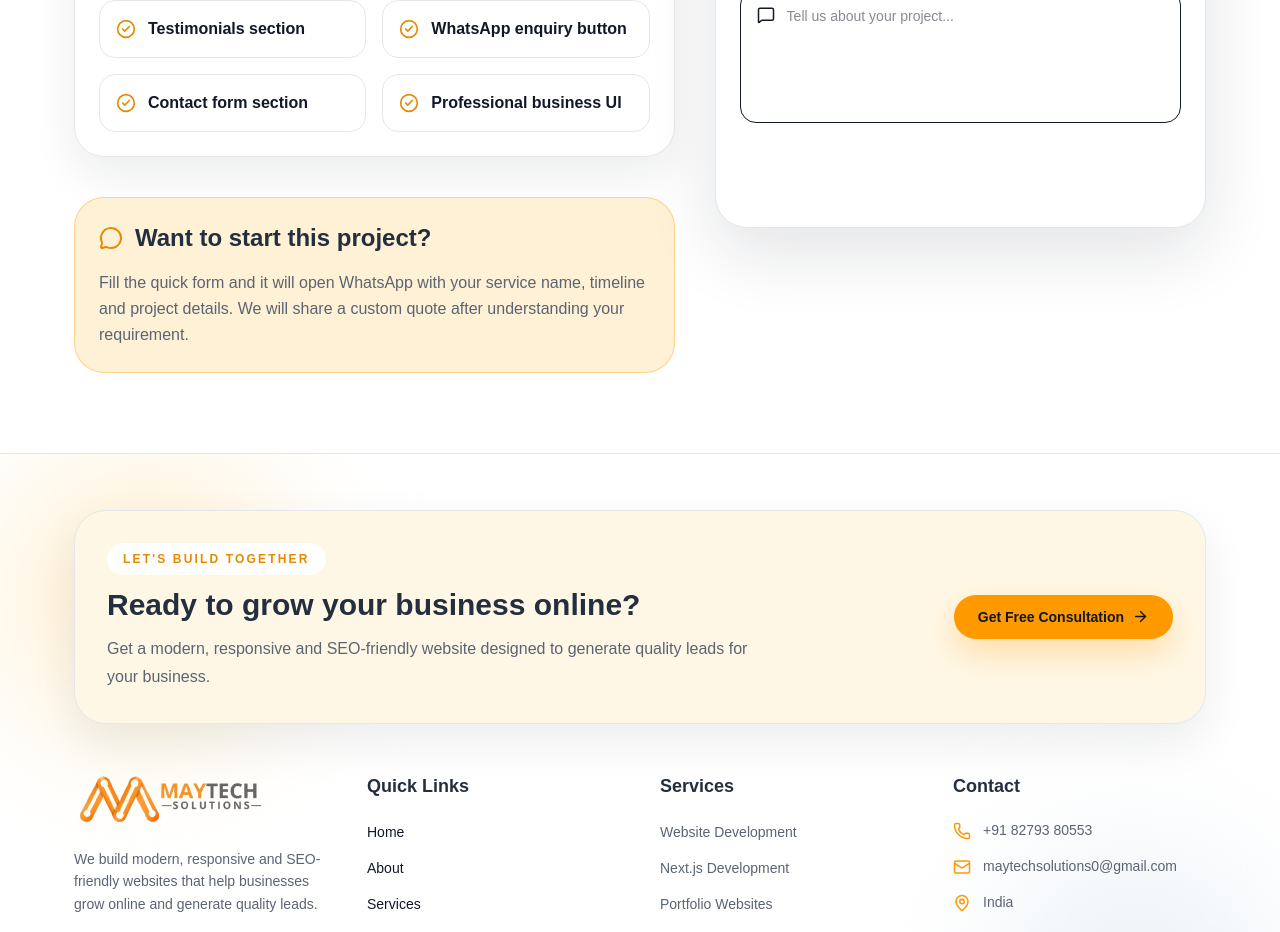
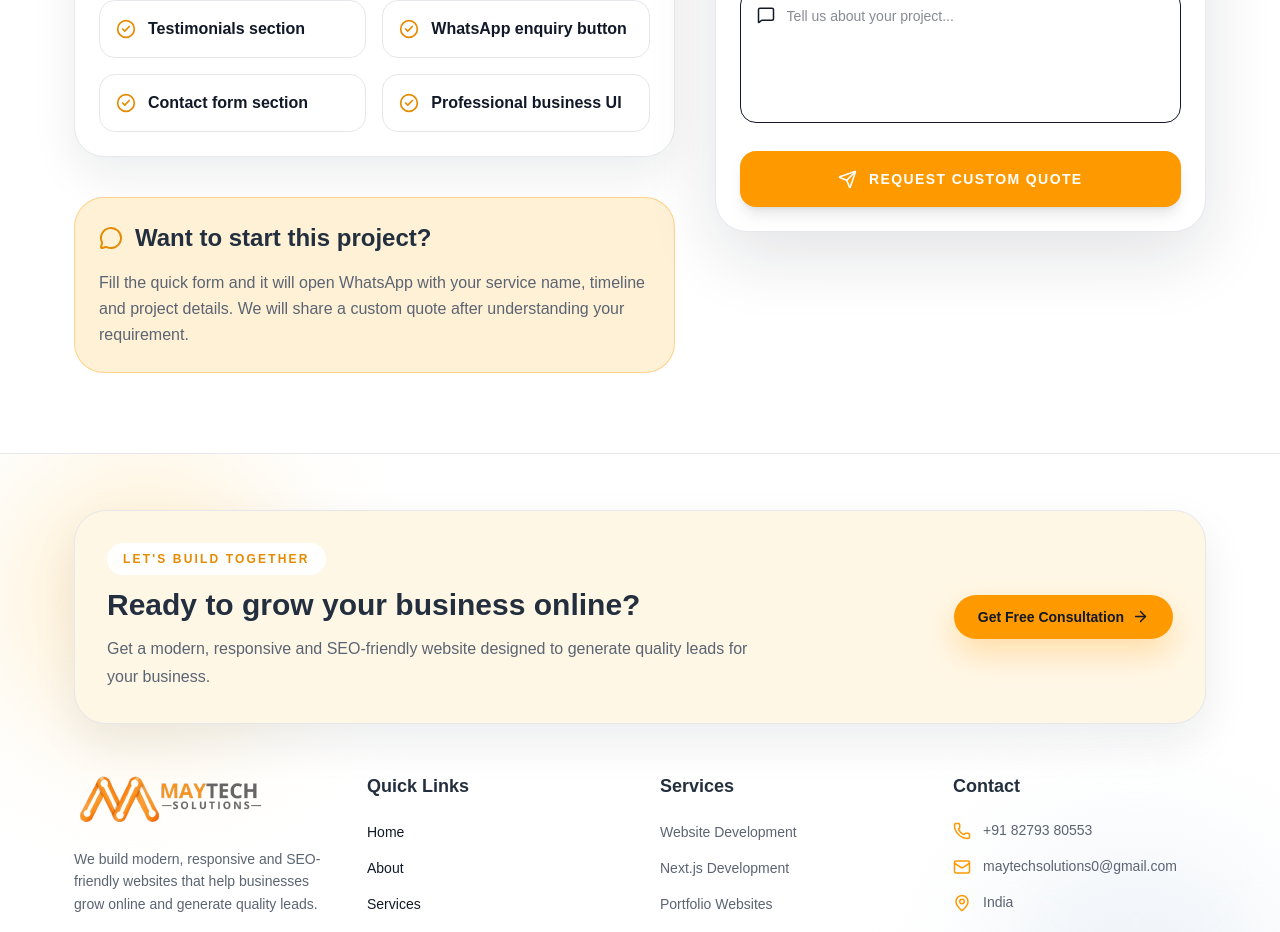
Before and after one commit to mayankjaat-45/maytech_solutions, a Next.js app: page /services/business-portfolio-websites in a window 1280 px wide. Shown: the part 960-1892 px from the top of the page. Built offline with nearby package versions, Linux system fonts and the light colour scheme; no server answers.

Commit message:
bussiness website service added

```diff
--- a/src/app/services/[slug]/ServiceQueryForm.jsx
+++ b/src/app/services/[slug]/ServiceQueryForm.jsx
@@ -25,8 +25,12 @@ const budgetOptions = [
     label: "₹10,000 - ₹25,000",
   },
   {
+    value: "30000",
+    label: "₹25,000 - ₹30,000",
+  },
+  {
     value: "50000",
-    label: "₹25,000 - ₹50,000",
+    label: "₹30,000 - ₹50,000",
   },
   {
     value: "75000",
@@ -406,22 +410,41 @@ export default function ServiceQueryForm({
           </div>
 
           {/* Submit button */}
-          <div className="pt-2">
+          {/* Submit button */}
+          <div className="pt-3">
             <button
               type="submit"
               disabled={submitting}
-              className="group flex min-h-14 w-full items-center justify-center gap-3 rounded-2xl bg-[var(--primary) px-5 py-4 text-sm font-black uppercase tracking-widest text-white shadow-[var(--shadow-soft) transition hover:-translate-y-1 hover:bg-[var(--primary-dark) hover:shadow-[var(--shadow-medium) disabled:cursor-not-allowed disabled:translate-y-0 disabled:opacity-60"
+              className="
+      group flex min-h-14 w-full
+      items-center justify-center gap-3
+      rounded-2xl
+      bg-[#ff9900]
+      px-5 py-4
+      text-sm font-black uppercase tracking-widest
+      text-white
+      shadow-lg
+      transition-all duration-300
+      hover:-translate-y-1
+      hover:bg-[#e68a00]
+      hover:shadow-xl
+      disabled:cursor-not-allowed
+      disabled:translate-y-0
+      disabled:opacity-60
+    "
             >
               {submitting ? (
                 <Loader2 size={19} className="animate-spin" />
               ) : (
                 <Send
                   size={19}
-                  className="transition group-hover:translate-x-1"
+                  className="transition-transform group-hover:translate-x-1"
                 />
               )}
 
-              {submitting ? "Submitting Enquiry..." : "Request Custom Quote"}
+              <span>
+                {submitting ? "Submitting Enquiry..." : "Request Custom Quote"}
+              </span>
             </button>
           </div>
         </form>
--- a/src/data/services.js
+++ b/src/data/services.js
@@ -48,6 +48,36 @@ export const services = [
       "Server component structure",
       "Vercel deployment support",
       "Performance-focused layout",
+    ],
+  },
+  {
+    title: "Business Website Development",
+    slug: "business-website-development",
+
+    shortDescription:
+      "Professional, responsive and SEO-friendly business websites designed to build trust and generate quality enquiries.",
+
+    description:
+      "We design and develop modern business websites using Next.js, Node.js and MongoDB. The website can include service pages, blogs, enquiry management, email notifications and VPS deployment support.",
+
+    timeline: "12 - 17 days",
+    price: "Custom Quote",
+
+    crmServiceValue: "website_development",
+
+    features: [
+      "Modern and interactive website design",
+      "Next.js frontend development",
+      "Node.js and Express backend",
+      "MongoDB database integration",
+      "Dynamic blog management",
+      "Enquiry form integration",
+      "Enquiries received in CRM",
+      "Email enquiry notification",
+      "Mobile responsive design",
+      "Basic on-page SEO setup",
+      "Admin panel for dynamic content",
+      "VPS deployment support",
     ],
   },
   {
```
